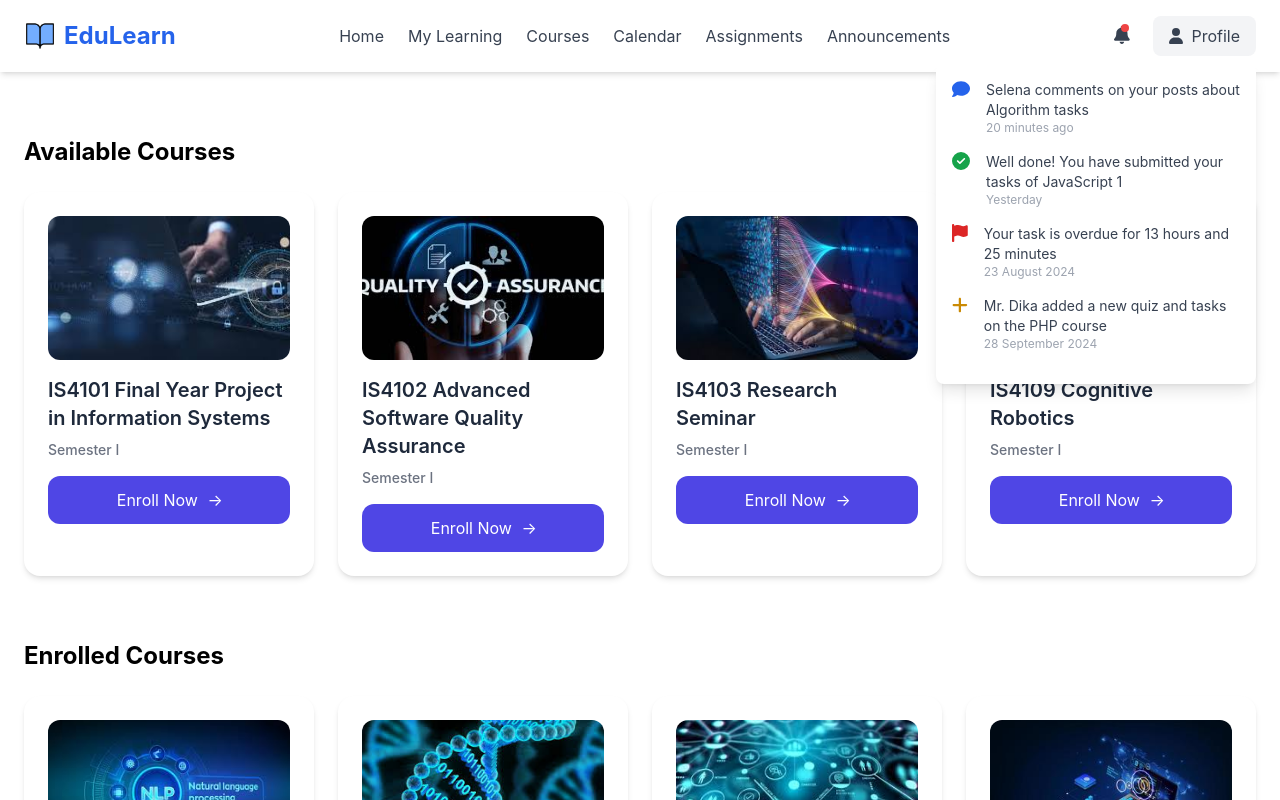
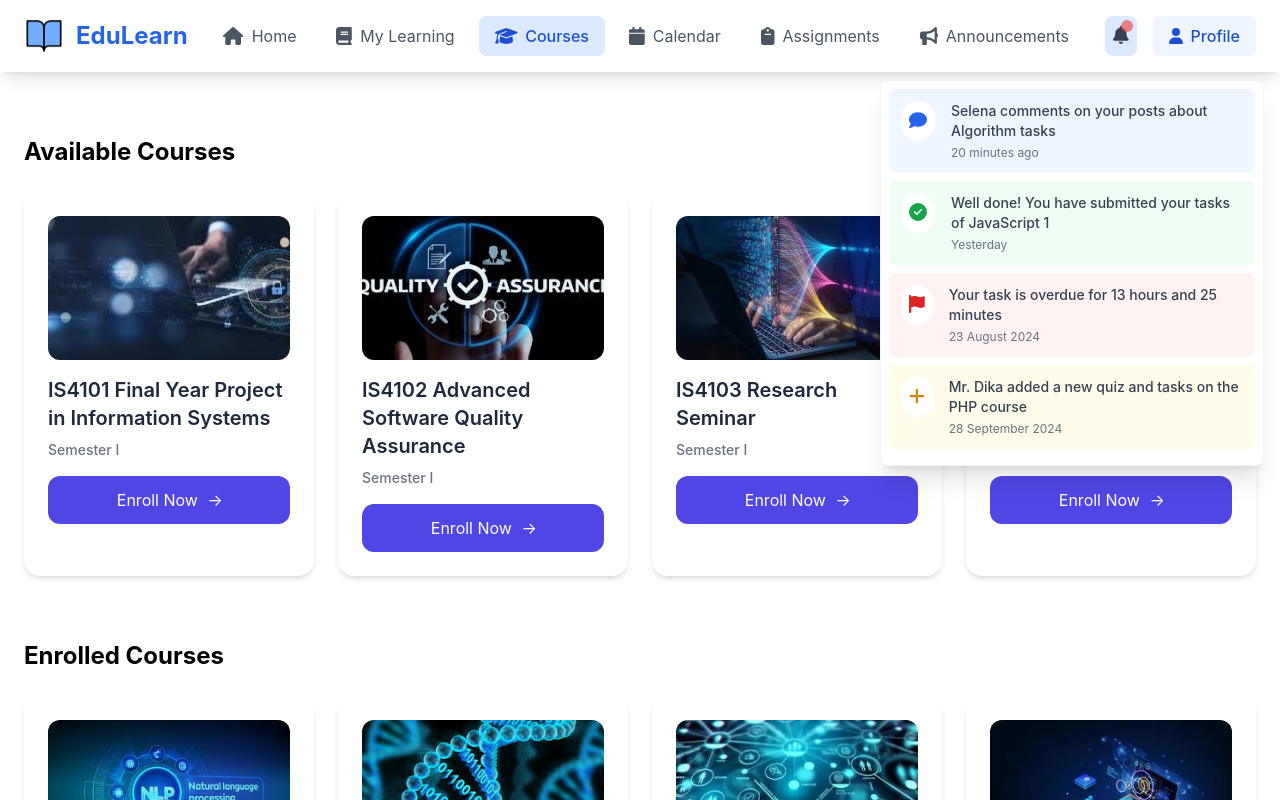
Before and after one commit to michellenikeetha/manual_adhd_lms, a React (Create React App) app: page /courses in a window 1280 px wide. Both pictures are taken after a click on the button 1121 px from the left and 36 px from the top of the page. Shown: the top 800 px of the page. Built offline with nearby package versions, Linux system fonts and the light colour scheme.

Commit message:
signed in navbar

```diff
--- a/src/components/SignedInNavbar.jsx
+++ b/src/components/SignedInNavbar.jsx
@@ -1,74 +1,160 @@
 import React, { useState } from 'react';
-import { Link } from 'react-router-dom';
+import { Link, useLocation } from 'react-router-dom';
 import logo from '../assets/logo.png';
 import { FontAwesomeIcon } from '@fortawesome/react-fontawesome';
-import { faBell, faComment, faCheckCircle, faFlag, faPlus, faUser } from '@fortawesome/free-solid-svg-icons';
-import { motion } from 'framer-motion';
+import {
+  faBell,
+  faComment,
+  faCheckCircle,
+  faFlag,
+  faPlus,
+  faUser,
+  faHome,
+  faBook,
+  faGraduationCap,
+  faCalendar,
+  faClipboard,
+  faBullhorn
+} from '@fortawesome/free-solid-svg-icons';
+import { motion, AnimatePresence } from 'framer-motion';
 
 const Navbar = () => {
   const [showDropdown, setShowDropdown] = useState(false);
+  const location = useLocation();
+
+  const navItems = [
+    { path: '/', icon: faHome, label: 'Home' },
+    { path: '/my-learning', icon: faBook, label: 'My Learning' },
+    { path: '/courses', icon: faGraduationCap, label: 'Courses' },
+    { path: '/calendar', icon: faCalendar, label: 'Calendar' },
+    { path: '/assignments', icon: faClipboard, label: 'Assignments' },
+    { path: '/announcements', icon: faBullhorn, label: 'Announcements' },
+  ];
 
   const notifications = [
-    { id: 1, icon: faComment, text: "Selena comments on your posts about Algorithm tasks", time: "20 minutes ago", color: "text-blue-600" },
-    { id: 2, icon: faCheckCircle, text: "Well done! You have submitted your tasks of JavaScript 1", time: "Yesterday", color: "text-green-600" },
-    { id: 3, icon: faFlag, text: "Your task is overdue for 13 hours and 25 minutes", time: "23 August 2024", color: "text-red-600" },
-    { id: 4, icon: faPlus, text: "Mr. Dika added a new quiz and tasks on the PHP course", time: "28 September 2024", color: "text-yellow-600" },
+    {
+      id: 1,
+      icon: faComment,
+      text: "Selena comments on your posts about Algorithm tasks",
+      time: "20 minutes ago",
+      color: "text-blue-600",
+      bgColor: "bg-blue-50"
+    },
+    {
+      id: 2,
+      icon: faCheckCircle,
+      text: "Well done! You have submitted your tasks of JavaScript 1",
+      time: "Yesterday",
+      color: "text-green-600",
+      bgColor: "bg-green-50"
+    },
+    {
+      id: 3,
+      icon: faFlag,
+      text: "Your task is overdue for 13 hours and 25 minutes",
+      time: "23 August 2024",
+      color: "text-red-600",
+      bgColor: "bg-red-50"
+    },
+    {
+      id: 4,
+      icon: faPlus,
+      text: "Mr. Dika added a new quiz and tasks on the PHP course",
+      time: "28 September 2024",
+      color: "text-yellow-600",
+      bgColor: "bg-yellow-50"
+    },
   ];
 
   return (
-    <nav className="bg-white shadow-md py-4 relative">
+    <nav className="bg-white shadow-lg py-4 sticky top-0 z-50">
       <div className="container mx-auto flex justify-between items-center px-6">
-        <div className="flex items-center space-x-2">
-          <img src={logo} alt="Logo" className="w-8 h-8" />
+        <motion.div
+          className="flex items-center space-x-3"
+          whileHover={{ scale: 1.05 }}
+        >
+          <img src={logo} alt="Logo" className="w-10 h-10" />
           <span className="text-2xl font-bold text-blue-600">EduLearn</span>
+        </motion.div>
+
+        <div className="flex space-x-2">
+          {navItems.map((item) => (
+            <motion.div
+              key={item.path}
+              whileHover={{ scale: 1.05 }}
+              whileTap={{ scale: 0.95 }}
+            >
+              <Link
+                to={item.path}
+                className={`flex items-center space-x-2 px-4 py-2 rounded-lg transition-colors duration-200
+                  ${location.pathname === item.path
+                    ? 'bg-blue-100 text-blue-700 font-medium'
+                    : 'text-gray-600 hover:bg-gray-100'}`}
+              >
+                <FontAwesomeIcon icon={item.icon} className="text-lg" />
+                <span>{item.label}</span>
+              </Link>
+            </motion.div>
+          ))}
         </div>
 
-        <div className="flex space-x-6">
-          <Link to="/" className="text-gray-700 hover:text-blue-600">Home</Link>
-          <Link to="/my-learning" className="text-gray-700 hover:text-blue-600">My Learning</Link>
-          <Link to="/courses" className="text-gray-700 hover:text-blue-600">Courses</Link>
-          <Link to="/calendar" className="text-gray-700 hover:text-blue-600">Calendar</Link>
-          <Link to="/assignments" className="text-gray-700 hover:text-blue-600">Assignments</Link>
-          <Link to="/announcements" className="text-gray-700 hover:text-blue-600">Announcements</Link>
-        </div>
-
-        <div className="flex space-x-6 items-center relative">
-          <button
+        <div className="flex space-x-4 items-center">
+          <motion.button
             onClick={() => setShowDropdown(!showDropdown)}
-            className="relative z-10"
+            className={`relative p-2 rounded-lg transition-colors duration-200
+              ${showDropdown ? 'bg-blue-100' : 'hover:bg-gray-100'}`}
+            whileHover={{ scale: 1.05 }}
+            whileTap={{ scale: 0.95 }}
           >
             <FontAwesomeIcon icon={faBell} className="text-gray-700 text-lg" />
-            <span className="absolute top-0 right-0 h-2 w-2 bg-red-500 rounded-full"></span>
-          </button>
+            <span className="absolute top-1 right-1 h-3 w-3 bg-red-500 rounded-full animate-pulse"></span>
+          </motion.button>
 
+          <AnimatePresence>
             {showDropdown && (
               <motion.div
-              className="absolute right-0 top-full mt-2 w-80 bg-white shadow-lg rounded-lg z-50"
+                className="absolute right-4 top-full mt-2 w-96 bg-white rounded-lg shadow-xl border border-gray-100 overflow-hidden"
                 initial={{ opacity: 0, y: -20 }}
                 animate={{ opacity: 1, y: 0 }}
                 exit={{ opacity: 0, y: -20 }}
               >
-              <div className="p-4">
+                <div className="p-2">
                   {notifications.map((notification) => (
-                  <div key={notification.id} className="flex items-start space-x-4 mb-4">
+                    <motion.div
+                      key={notification.id}
+                      className={`flex items-start space-x-4 p-3 rounded-lg mb-2 cursor-pointer
+                        ${notification.bgColor} hover:brightness-95 transition-all`}
+                      whileHover={{ scale: 1.02 }}
+                    >
+                      <div className={`${notification.color} p-2 rounded-full bg-white`}>
                         <FontAwesomeIcon
                           icon={notification.icon}
-                      className={`${notification.color} text-lg flex-shrink-0`}
+                          className="text-lg"
                         />
+                      </div>
                       <div>
-                      <p className="text-gray-700 text-sm">{notification.text}</p>
-                      <p className="text-gray-400 text-xs">{notification.time}</p>
+                        <p className="text-gray-700 text-sm font-medium">{notification.text}</p>
+                        <p className="text-gray-500 text-xs mt-1">{notification.time}</p>
                       </div>
-                  </div>
+                    </motion.div>
                   ))}
                 </div>
               </motion.div>
             )}
+          </AnimatePresence>
 
-          <Link to="/profile" className="bg-gray-100 text-gray-700 py-2 px-4 rounded-lg flex items-center space-x-2">
-            <FontAwesomeIcon icon={faUser} className="text-gray-700" />
-            <span>Profile</span>
+          <motion.div
+            whileHover={{ scale: 1.05 }}
+            whileTap={{ scale: 0.95 }}
+          >
+            <Link
+              to="/profile"
+              className="bg-blue-50 text-blue-700 py-2 px-4 rounded-lg flex items-center space-x-2 hover:bg-blue-100 transition-colors duration-200"
+            >
+              <FontAwesomeIcon icon={faUser} />
+              <span className="font-medium">Profile</span>
             </Link>
+          </motion.div>
         </div>
       </div>
     </nav>
```
Lines whose indentation alone changed are shown as unchanged.
